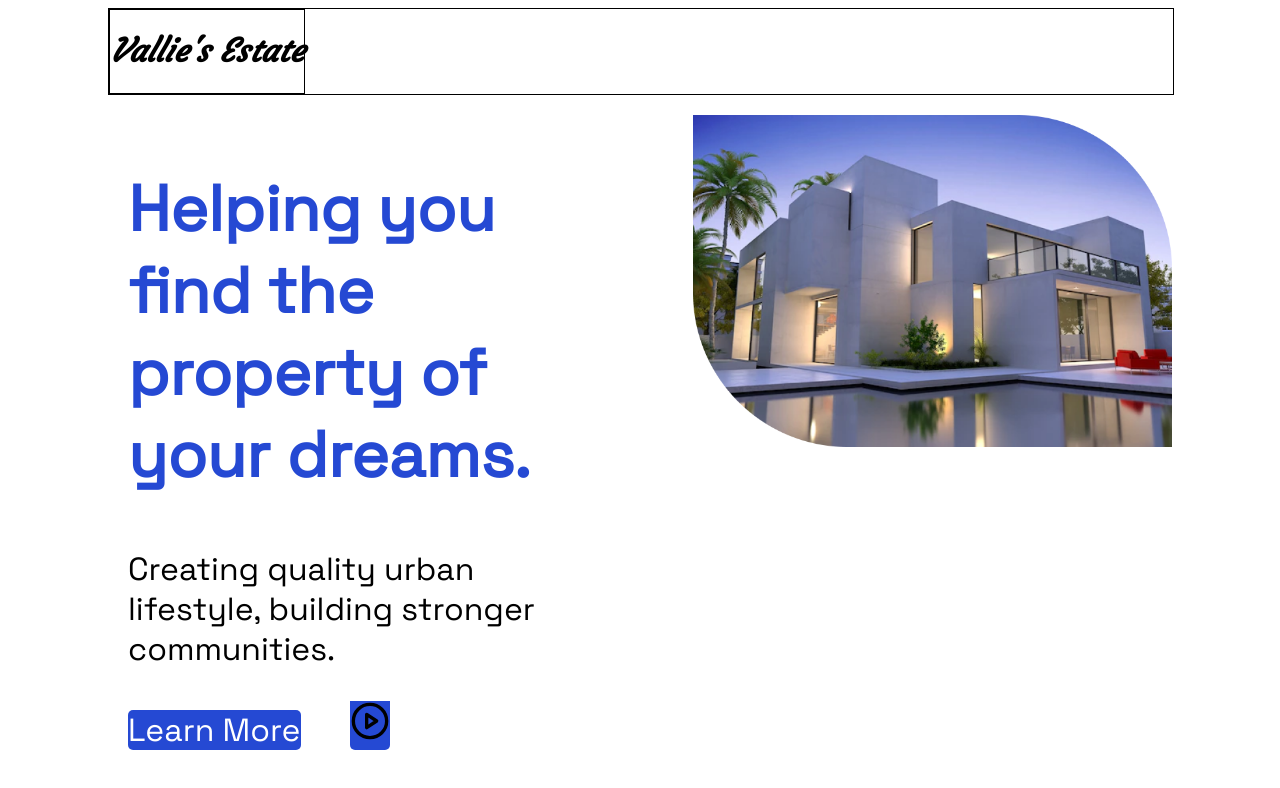
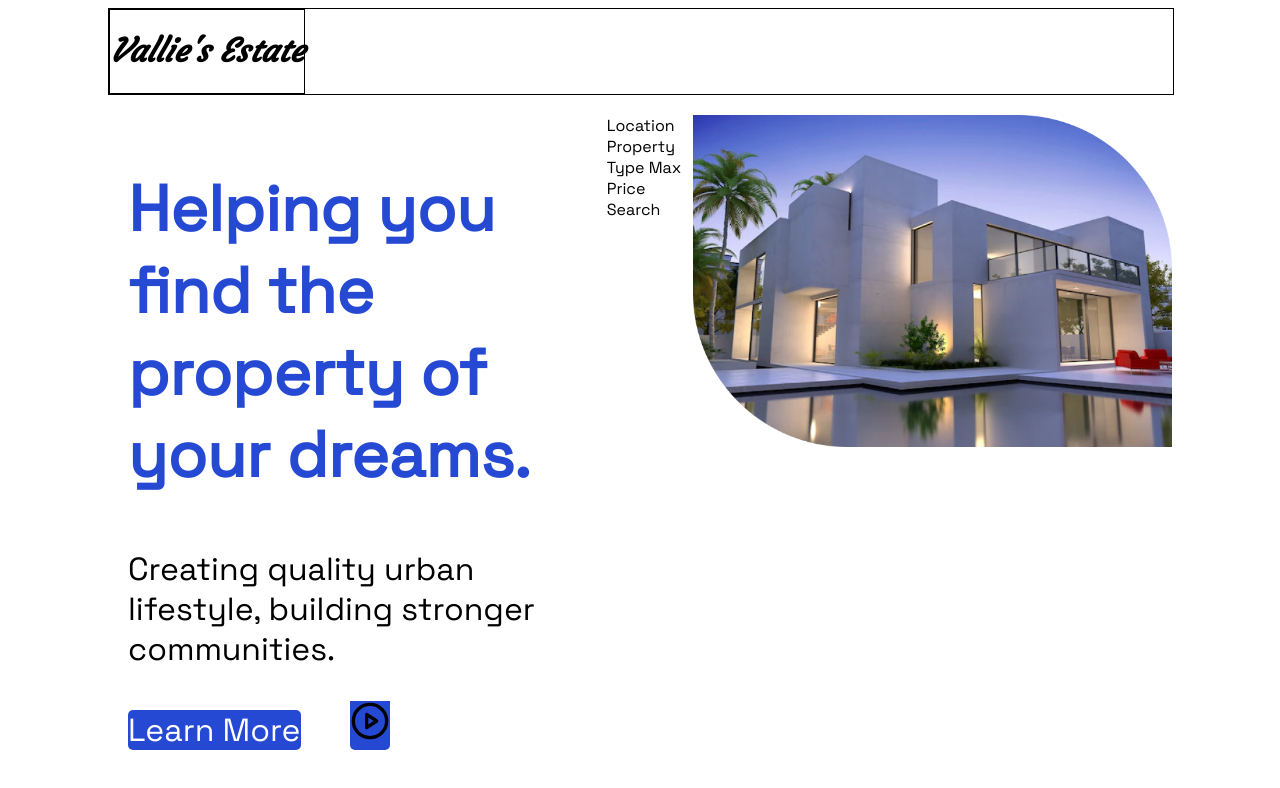
Before and after one commit to MokuaEnock/Real-estate, a plain HTML site: page index.html in a window 1280 px wide. Drawn offline with Linux system fonts and the light colour scheme.

Commit message:
create the basic structure of main part 2 and 3

```diff
--- a/index.html
+++ b/index.html
@@ -44,7 +44,7 @@
       --></div>
     </header>
 
-    <!--===========Main =================-->
+    <!--===========Main Part1=================-->
     <div id="main">
       <div id="main_1">
         <h2>Helping you find the property of your dreams.</h2>
@@ -70,5 +70,17 @@
         <img src="./resources/images/image 1.png" alt="A photo of a house." />
       </div>
     </div>
+
+    <!--============Maiin Part 2================-->
+    <div id="main2">
+      <div id="main2_1">
+        <p>
+          <span> Location </span>
+          <span> Property Type </span>
+          <span> Max Price </span>
+          <span> Search </span>
+        </p>
+      </div>
+    </div>
   </body>
 </html>
```
